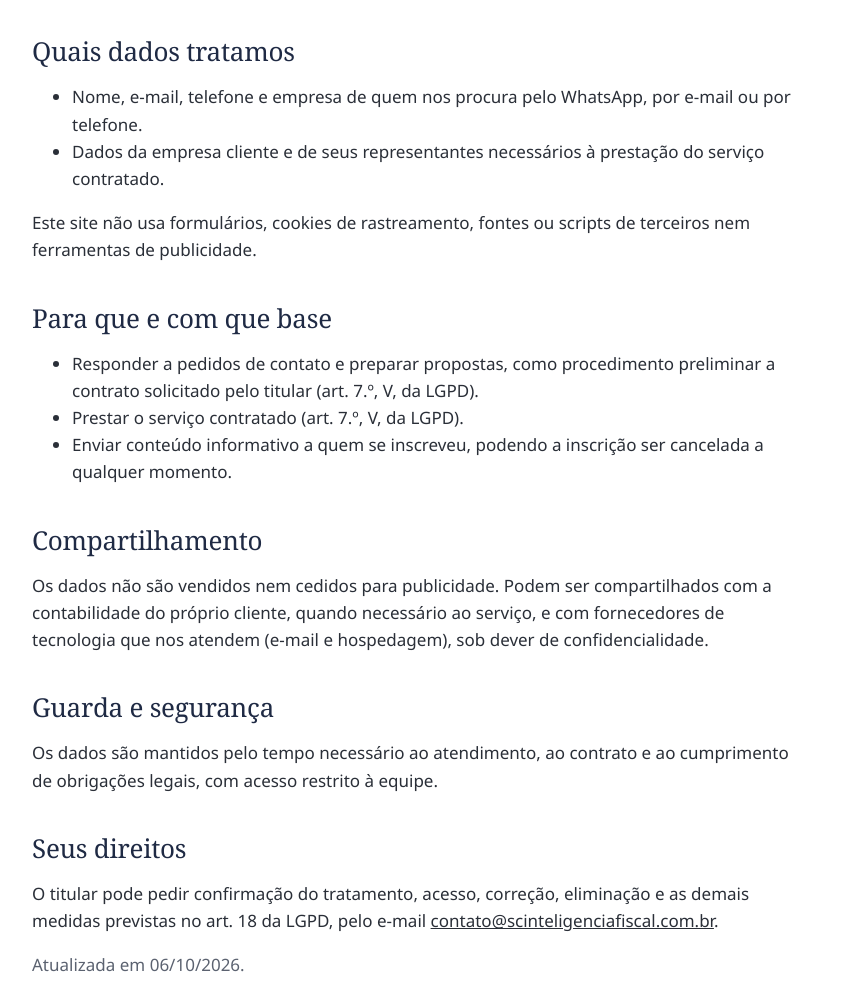
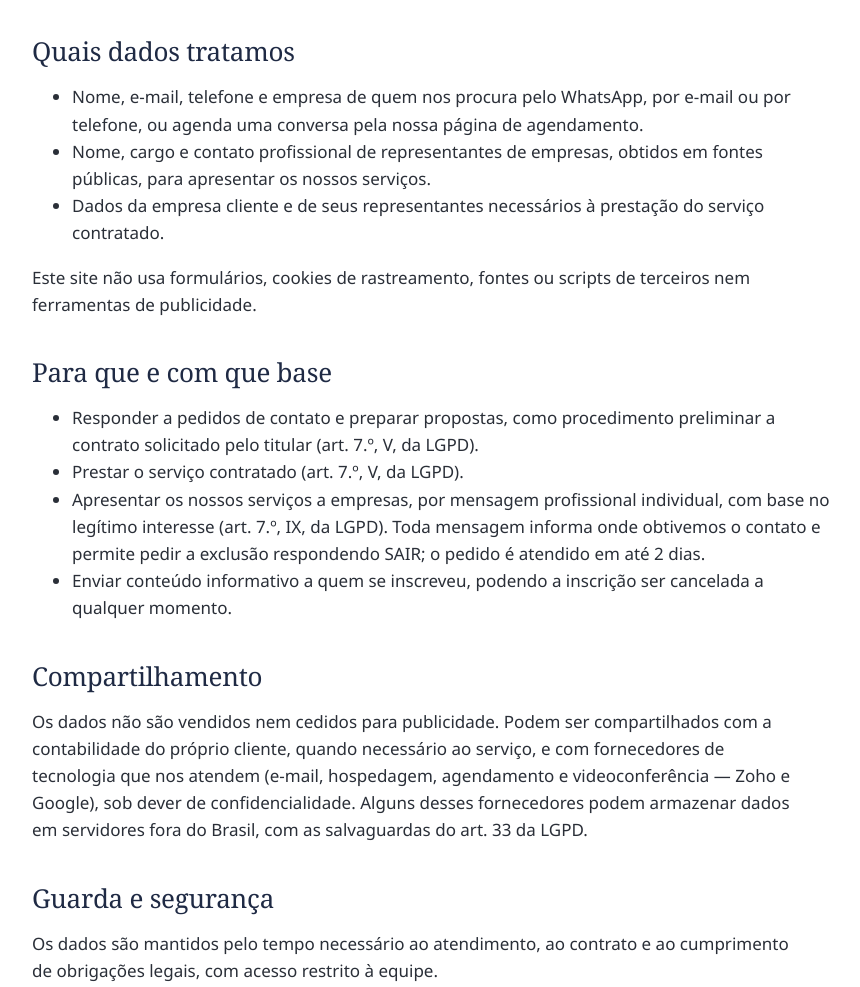
Before and after one commit to scinteligenciafiscal/site, a plain HTML site: page privacidade.html in a window 1280 px wide. Shown: the part 397-1384 px from the top of the page, without its empty margins (32-892 px from the left). Drawn offline with Linux system fonts and the light colour scheme.

Commit message:
Agenda de 20 minutos no site e politica de privacidade atualizada
Botao principal e secao de contato levam a agenda (Zoho Bookings); link no rodape.
Privacidade: agendamento, prospeccao por legitimo interesse com SAIR, fornecedores Zoho e Google.

Co-Authored-By: Claude Opus 5.5 <noreply@anthropic.com>

```diff
--- a/privacidade.html
+++ b/privacidade.html
@@ -32,24 +32,31 @@
   <p>Esta política explica como a <strong>Silva Correia Inteligência Fiscal e Consultoria Tributária Ltda</strong> (CNPJ 52.036.766/0001-20), controladora dos dados pessoais tratados
   por meio deste site e dos seus canais de atendimento, trata essas informações, nos termos da Lei n.º 13.709/2018 (LGPD).</p>
   <h2>Quais dados tratamos</h2>
-  <ul><li>Nome, e-mail, telefone e empresa de quem nos procura pelo WhatsApp, por e-mail ou por telefone.</li>
+  <ul><li>Nome, e-mail, telefone e empresa de quem nos procura pelo WhatsApp, por e-mail ou por telefone, ou agenda
+  uma conversa pela nossa página de agendamento.</li>
+  <li>Nome, cargo e contato profissional de representantes de empresas, obtidos em fontes públicas, para apresentar
+  os nossos serviços.</li>
   <li>Dados da empresa cliente e de seus representantes necessários à prestação do serviço contratado.</li></ul>
   <p>Este site não usa formulários, cookies de rastreamento, fontes ou scripts de terceiros nem ferramentas de publicidade.</p>
   <h2>Para que e com que base</h2>
   <ul><li>Responder a pedidos de contato e preparar propostas, como procedimento preliminar a contrato solicitado pelo
   titular (art. 7.º, V, da LGPD).</li><li>Prestar o serviço contratado (art. 7.º, V, da LGPD).</li>
+  <li>Apresentar os nossos serviços a empresas, por mensagem profissional individual, com base no legítimo interesse
+  (art. 7.º, IX, da LGPD). Toda mensagem informa onde obtivemos o contato e permite pedir a exclusão respondendo
+  SAIR; o pedido é atendido em até 2 dias.</li>
   <li>Enviar conteúdo informativo a quem se inscreveu, podendo a inscrição ser cancelada a qualquer momento.</li></ul>
   <h2>Compartilhamento</h2>
   <p>Os dados não são vendidos nem cedidos para publicidade. Podem ser compartilhados com a contabilidade do próprio
-  cliente, quando necessário ao serviço, e com fornecedores de tecnologia que nos atendem (e-mail e hospedagem),
-  sob dever de confidencialidade.</p>
+  cliente, quando necessário ao serviço, e com fornecedores de tecnologia que nos atendem (e-mail, hospedagem,
+  agendamento e videoconferência — Zoho e Google), sob dever de confidencialidade. Alguns desses fornecedores podem
+  armazenar dados em servidores fora do Brasil, com as salvaguardas do art. 33 da LGPD.</p>
   <h2>Guarda e segurança</h2>
   <p>Os dados são mantidos pelo tempo necessário ao atendimento, ao contrato e ao cumprimento de obrigações legais,
   com acesso restrito à equipe.</p>
   <h2>Seus direitos</h2>
   <p>O titular pode pedir confirmação do tratamento, acesso, correção, eliminação e as demais medidas previstas no
   art. 18 da LGPD, pelo e-mail <a href="mailto:contato@scinteligenciafiscal.com.br">contato@scinteligenciafiscal.com.br</a>.</p>
-  <p style="color:var(--cinza)">Atualizada em 06/10/2026.</p>
+  <p style="color:var(--cinza)">Atualizada em 08/10/2026.</p>
 </div></section>
 </main>
 <footer class="rodape"><div class="cx">
@@ -57,6 +64,7 @@
     <div><a class="marca" href="index.html"><img src="assets/sc_simbolo.png" alt="" width="38" height="38"><span>Silva Correia Inteligência Fiscal</span></a>
       <p>Inteligência fiscal para decisões empresariais.</p><p class="ressalva">A Silva Correia Inteligência Fiscal não presta serviços advocatícios nem serviços contábeis privativos de contador; atua em gestão empresarial e inteligência de dados, ao lado da contabilidade do cliente.</p></div>
     <div><h4>Contato</h4><ul>
+      <li><a href="https://silvacorreiaintelignciafiscal.zohobookings.com/conversa" target="_blank" rel="noopener">Agendar uma conversa</a></li>
       <li><a href="https://wa.me/5511994611388">WhatsApp (11) 99461-1388</a></li><li><a href="mailto:contato@scinteligenciafiscal.com.br">contato@scinteligenciafiscal.com.br</a></li>
       <li><a href="https://www.instagram.com/sc.inteligenciafiscal/">Instagram @sc.inteligenciafiscal</a></li><li>Segunda a sexta, das 9h às 18h</li></ul></div>
     <div><h4>Endereço</h4><p>Rua Tarauacá, 949, Sala 1-A — Jardim Cumbica — Guarulhos/SP — CEP 07240-180</p><ul><li><a href="privacidade.html">Política de privacidade</a></li></ul></div>
```
Also changed, not shown: index.html (+5 -4 lines).
